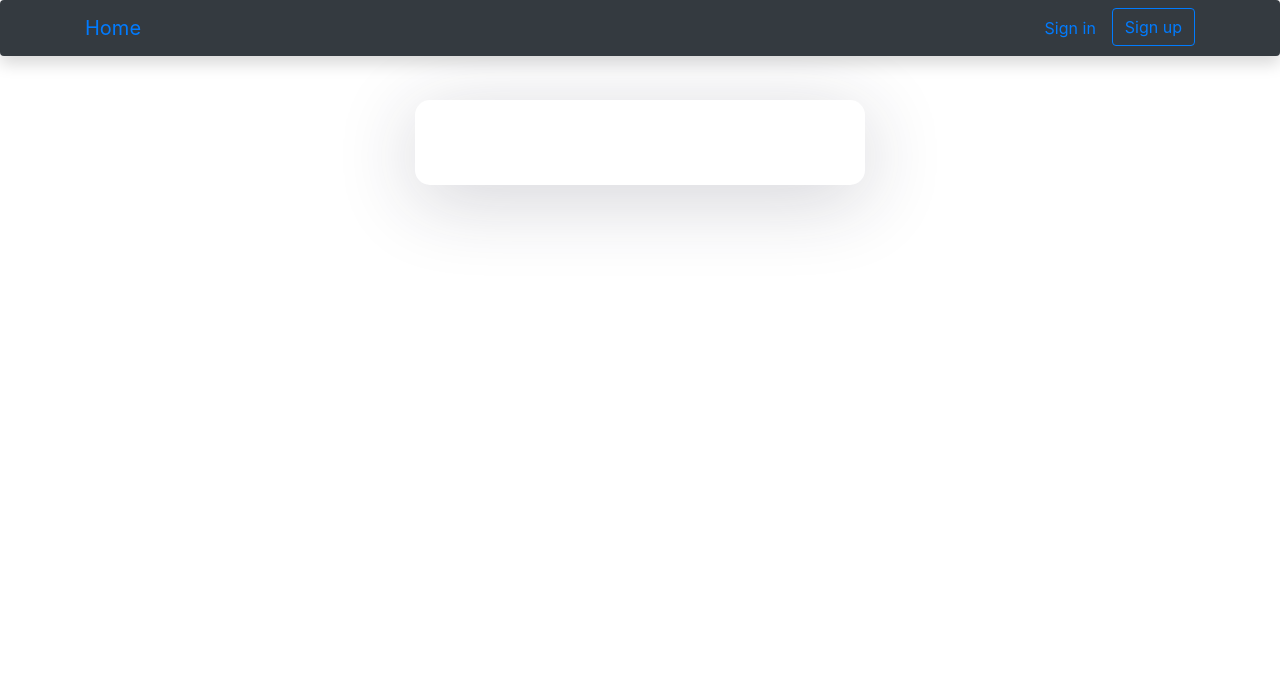
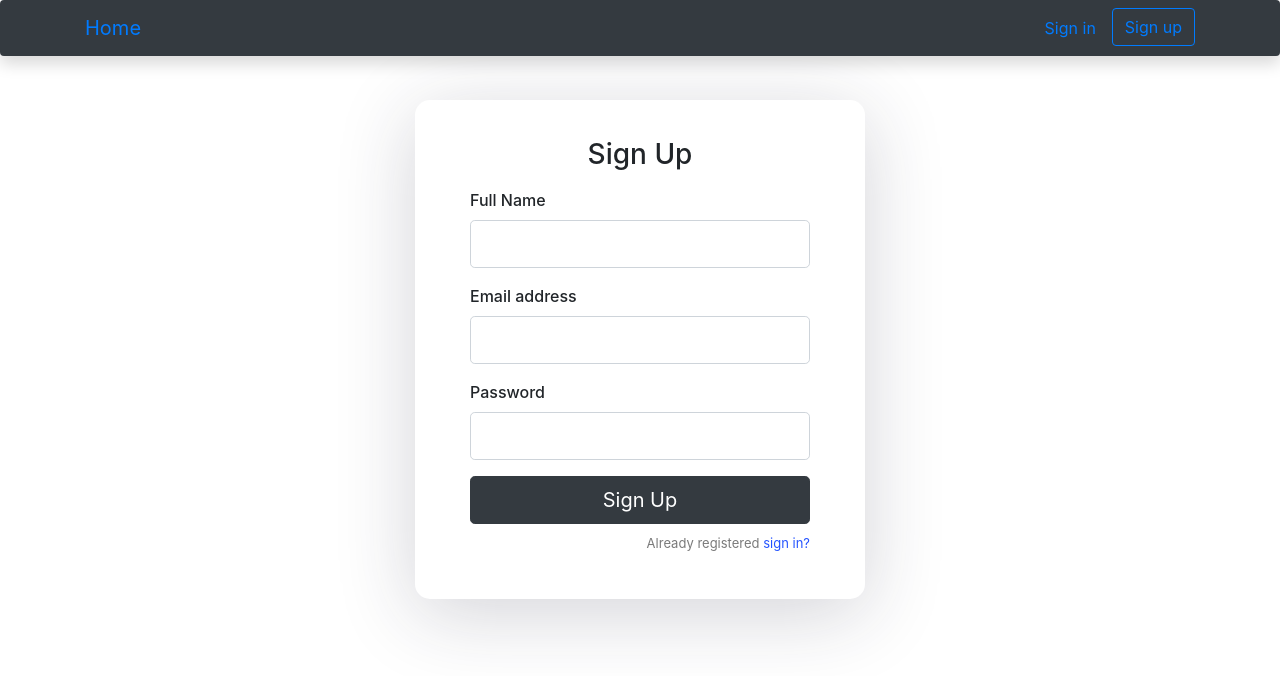
Before and after one commit to dawntillrise/store, a Vue app in the folder client/: page /signup in a window 1280 px wide. Shown: the top 676 px of the page. Built offline with nearby package versions, Linux system fonts and the light colour scheme.

Commit message:
fix signup form

```diff
--- a/client/package.json
+++ b/client/package.json
@@ -7,6 +7,7 @@
     "build": "vue-cli-service build"
   },
   "dependencies": {
+    "axios": "^0.21.1",
     "bootstrap": "^4.5.3",
     "core-js": "^3.6.5",
     "vue": "^3.0.0",
--- a/client/src/App.vue
+++ b/client/src/App.vue
@@ -11,7 +11,7 @@
             <router-link class="nav-link pr-3" to="/login">Sign in</router-link>
           </li>
           <li class="nav-item">
-            <router-link class="btn btn-outline-primary" to="/">Sign up</router-link>
+            <router-link class="btn btn-outline-primary" to="/signup">Sign up</router-link>
           </li>
         </ul>
       </div>
--- /dev/null
+++ b/client/src/components/Home.vue
@@ -0,0 +1,24 @@
+<template>
+    <div class="vue-tempalte">
+
+    </div>
+</template>
+
+<script>
+    import axios from 'axios';
+    export default {
+        data() {
+            users: []
+        },
+        methods: {
+        loadUsers(){
+            axios.get('https://store-magic.herokuapp.com/api/users')
+                .then(function( response ){
+                    this.users = response.data;
+                    console.warn(response.data);
+                }.bind(this));
+            }
+        }
+    }
+
+</script>
--- a/client/src/components/Signup.vue
+++ b/client/src/components/Signup.vue
@@ -5,20 +5,20 @@
 
             <div class="form-group">
                 <label>Full Name</label>
-                <input type="text" class="form-control form-control-lg"/>
+                <input type="text" class="form-control form-control-lg" v-model="user.name" />
             </div>
 
             <div class="form-group">
                 <label>Email address</label>
-                <input type="email" class="form-control form-control-lg" />
+                <input type="email" class="form-control form-control-lg" v-model="user.email" />
             </div>
 
             <div class="form-group">
                 <label>Password</label>
-                <input type="password" class="form-control form-control-lg" />
+                <input type="password" class="form-control form-control-lg" v-model="user.password" />
             </div>
 
-            <button type="submit" class="btn btn-dark btn-lg btn-block">Sign Up</button>
+            <button type="submit" class="btn btn-dark btn-lg btn-block" v-on:click="createUser()" >Sign Up</button>
 
             <p class="forgot-password text-right">
                 Already registered
@@ -29,9 +29,25 @@
 </template>
 
 <script>
+    import axios from 'axios';
     export default {
         data() {
-            return {}
+            return {
+                user: {
+                    name: '',
+                    email: '',
+                    password: ''
+                }
+            }
+        },
+         methods: {
+            createUser(){
+                axios.post('https://store-magic.herokuapp.com/api/auth/register/', this.user)
+                .then(function( response ){
+                    this.user = response.data;
+                    console.log(response.data);
+                }.bind(this));
+            }
         }
     }
 </script>
--- a/client/src/router/index.ts
+++ b/client/src/router/index.ts
@@ -4,6 +4,11 @@ import { createRouter, createWebHistory, RouteRecordRaw } from 'vue-router'
 const routes: Array<RouteRecordRaw> = [
   {
     path: '/',
+    name: 'home',
+    component: () => import('../components/Home.vue')
+  },
+  {
+    path: '/signup',
     name: 'signup',
     component: () => import('../components/Signup.vue')
   },
```
Also changed, not shown: 1 other file (tests, documents, lock files or other folders).
